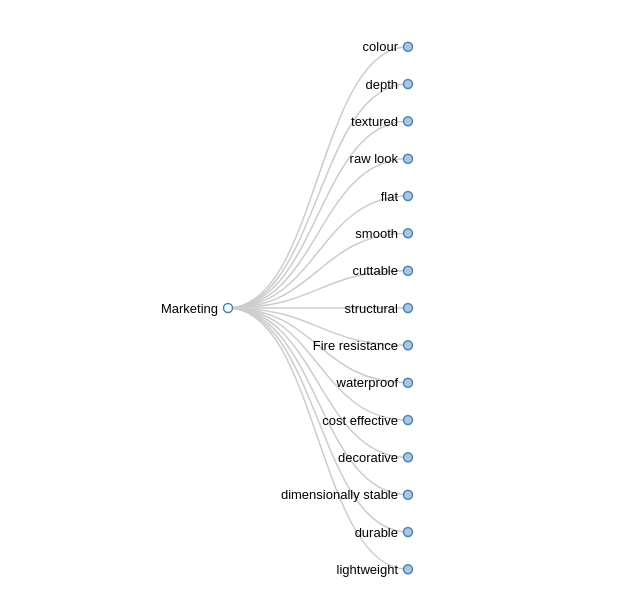
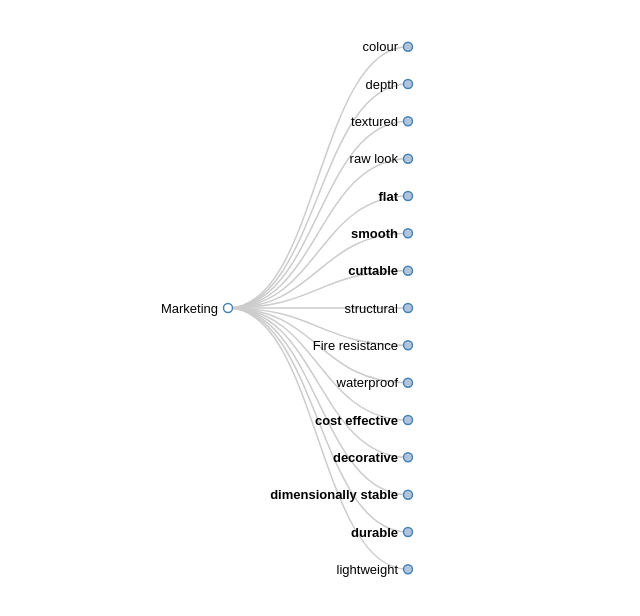
Before and after one commit to avneet007/clickable-columns, a website: page public/index.html in a window 1280 px wide. Shown: the whole page, without its empty margins (0-640 px from the left). Drawn offline with nearby package versions, Linux system fonts and the light colour scheme.

Commit message:
some items text is bold according to requirement

```diff
--- a/public/index.html
+++ b/public/index.html
@@ -3221,16 +3221,32 @@ var m = [20, 20, 20, 20],
 
       nodeEnter.append("svg:circle")
           .attr("r", 1e-6)
-          .style("fill", function(d) { return d._children ? "lightsteelblue" : "#fff"; });
+          .style("fill", function(d) {
+
+             console.log(d)
+            return d._children ? "lightsteelblue" : "#fff";
+
+
+             });
 
       nodeEnter.append("svg:text")
           //.attr("y", function(d) { return d.children || d._children ? -10 : 10; })
           //.attr("dx", ".35em")
-          .attr("x", function(d) { return d.children || d._children ? -10 : 10; })
+          .attr("x", function(d) {
+            return d.children || d._children ? -10 : 10;
+
+             })
           .attr("dy", ".35em")
           .attr("text-anchor", function(d) { return d.children || d._children ? "end" : "start"; })
           .text(function(d) { return d.name; })
-          .style("fill-opacity", 1e-6);
+          .style("fill-opacity", 1e-6)
+          .style("font-weight", function(d) {
+
+              if(d.name=="flat" || d.name=="smooth" || d.name=="cuttable" || d.name=="water resistant" || d.name=="cost effective" ||  d.name=="decorative" || d.name=="dimensionally stable" || d.name=="durable"){
+                return 'bold'
+                }
+
+             })
 
       // Transition nodes to their new position.
       var nodeUpdate = node.transition()
```
